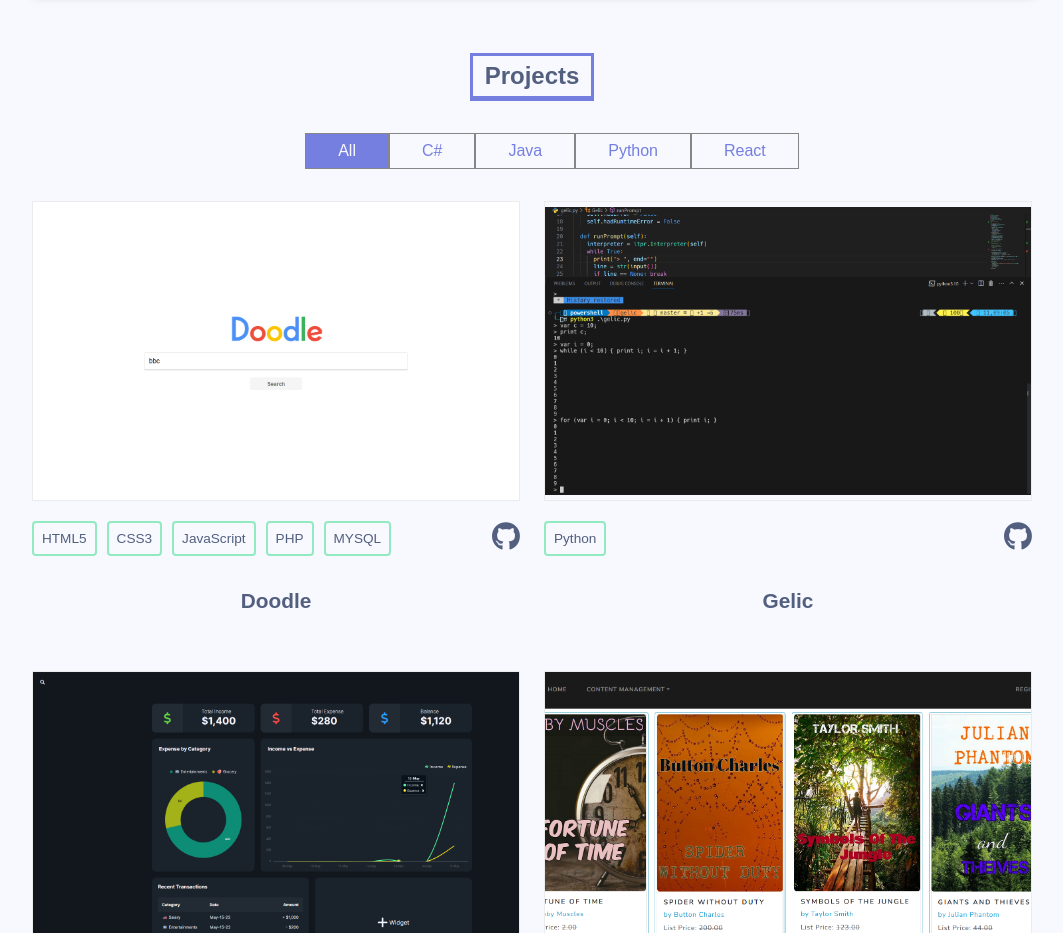
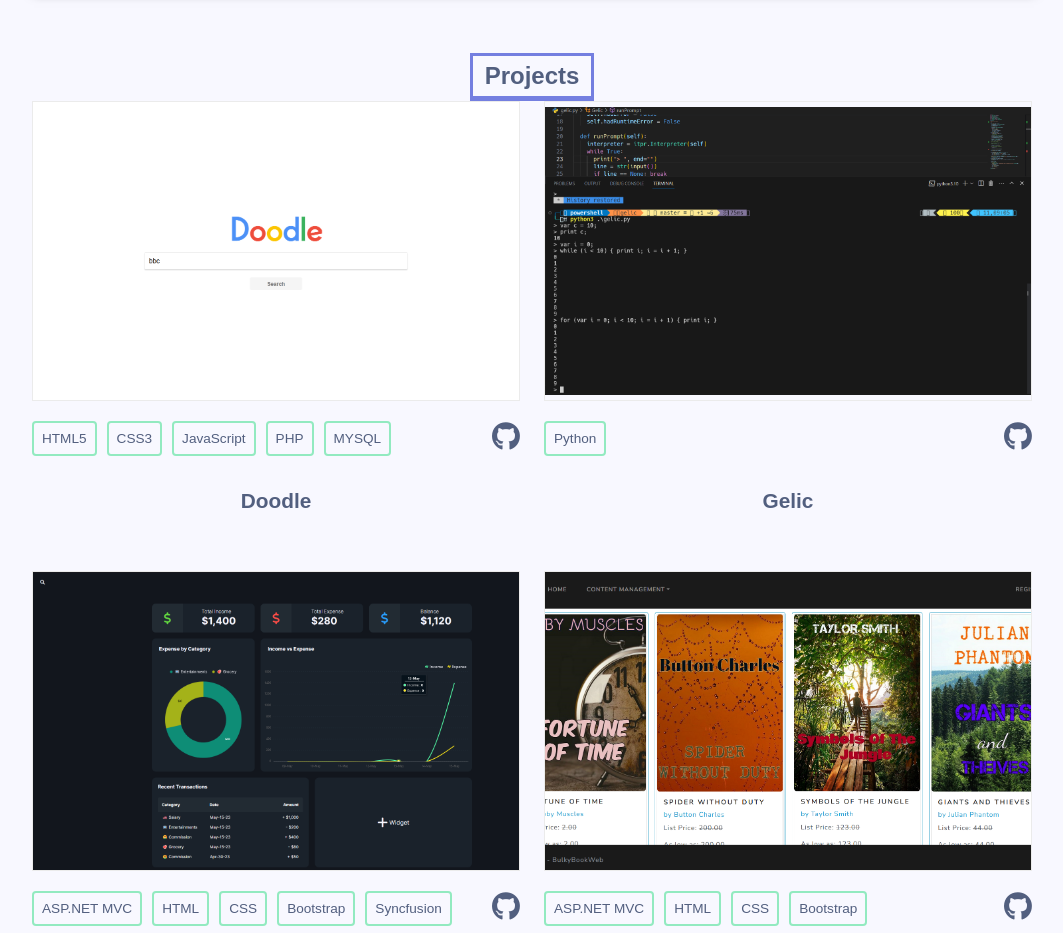
Before and after one commit to garthzx/portfolio, a React (Create React App) app: page / in a window 1280 px wide. Shown: the part 1040-1973 px from the top of the page, without its empty margins (108-1171 px from the left). Built offline with nearby package versions, Linux system fonts and the light colour scheme; the HTML template or start-up script is replaced by a standard one; a web font is replaced by a local one.

Commit message:
removed portfolio-menu toggler

```diff
--- a/src/components/Projects.js
+++ b/src/components/Projects.js
@@ -39,7 +39,7 @@ const Projects = () => {
         <div className="title-container">
           <h1 className="title">Projects</h1>
         </div>
-        <ul className="portfolio-menu">{renderMenuList()}</ul>
+        {/* <ul className="portfolio-menu">{renderMenuList()}</ul> */}
         <div className="project-list">
           <div className="grid-container">
             <div className="project-tile" data-aos="fade-up">
@@ -150,7 +150,7 @@ const Projects = () => {
                   <span>CSS</span>
                   <span>Bootstrap</span>
                   <a
-                    href="https://github.com/garthzx/extrack"
+                    href="https://github.com/garthzx/bulkybook"
                     className="project-link"
                     target="_blank"
                     rel="noreferrer"
```
